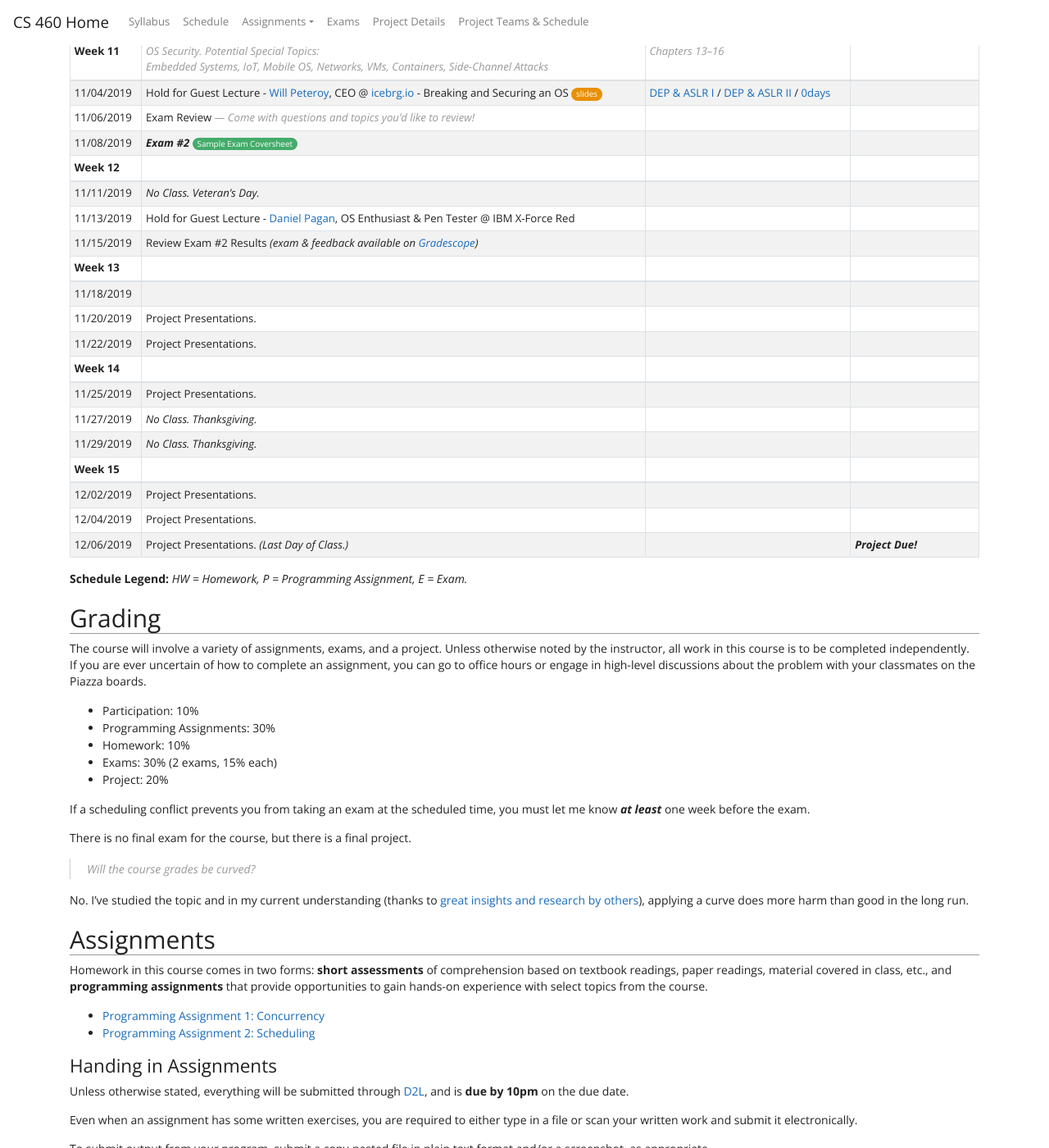
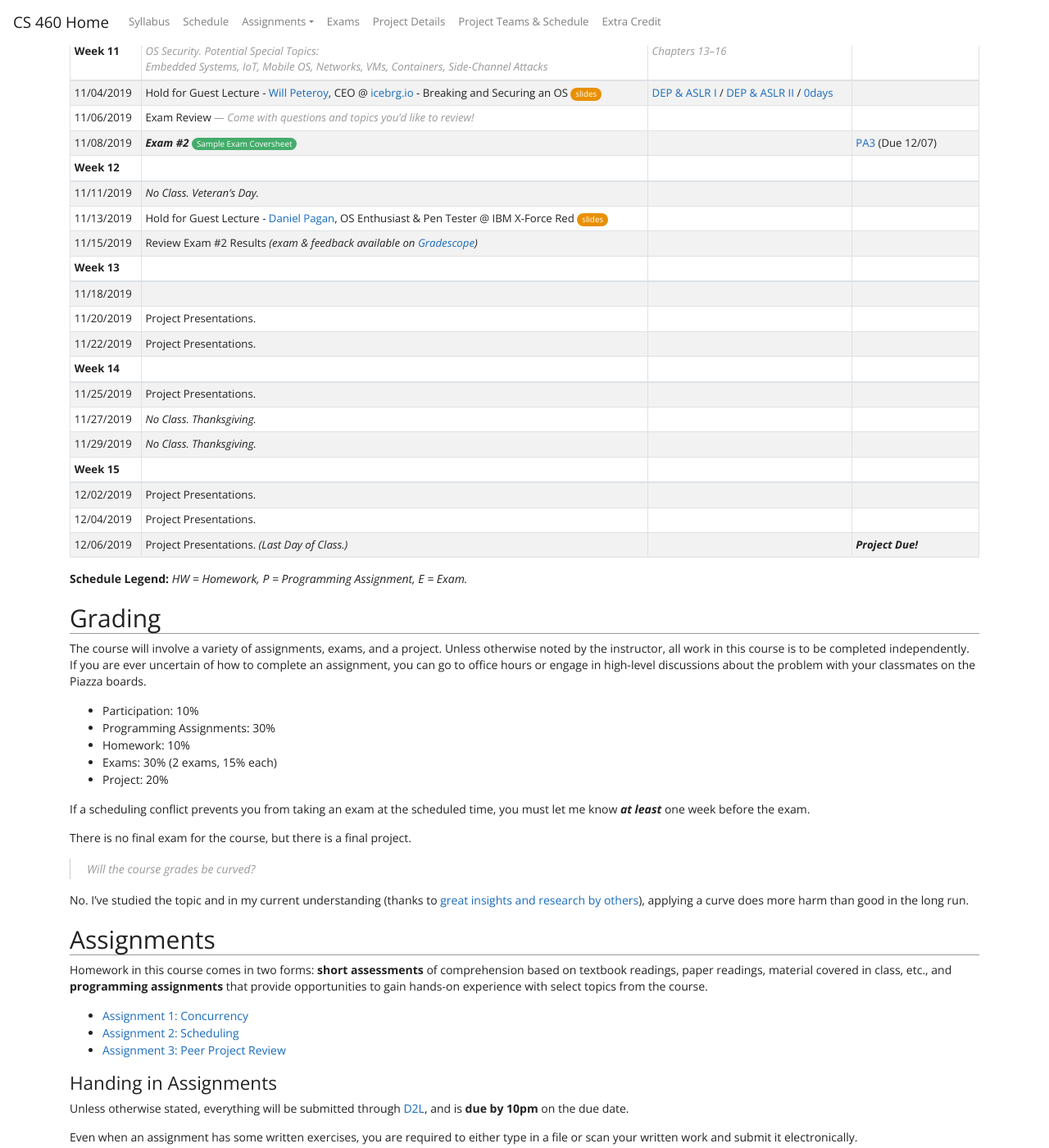
Before and after one commit to traviswpeters/cs460-2019-fall, a Jekyll site: the page built from index.md, in a window 1280 px wide and 1400 px high, scrolled down 3413 px. Shown: the whole window at 82% size. Built offline with Jekyll 4.4.1, drawn with Linux system fonts in a browser that asks for light colours; nearby versions of some CDN libraries.

```diff
--- a/_data/settings.yml
+++ b/_data/settings.yml
@@ -36,6 +36,7 @@ menu:
 - {name: 'Exams', url: '#exams'}
 - {name: 'Project Details', url: 'project'}
 - {name: 'Project Teams & Schedule', url: 'project-schedule'}
+- {name: 'Extra Credit', url: 'xc'}
 # - {name: 'Code', url: 'code'}
 
 homeworks:
@@ -73,7 +74,7 @@ homeworks:
 assignments:
   a1:
     shortname: 'PA1'
-    longname: 'Programming Assignment 1: Concurrency'
+    longname: 'Assignment 1: Concurrency'
     url: 'a1'
     due: 'Due 10/16'
     timedue: '@10pm'
@@ -82,19 +83,20 @@ assignments:
     show: True # show on schedule?
   a2:
     shortname: 'PA2'
-    longname: 'Programming Assignment 2: Scheduling'
+    longname: 'Assignment 2: Scheduling'
     url: 'a2'
     due: 'Due 11/11'
-    tinedue: '@10pm'
+    timedue: '@10pm'
     duelong: 'Monday, November 11th, 2019 @10pm'
     show: True # show on schedule?
   a3:
     shortname: 'PA3'
-    longname: 'Programming Assignment 3: ???'
+    longname: 'Assignment 3: Peer Project Review'
     url: 'a3'
-    due: 'Due 11/22'
-    tinedue: '@10pm'
-    show: False # show on schedule?
+    due: 'Due 12/07'
+    timedue: '@10pm'
+    duelong: 'Saturday, December 7th, 2019 @10pm'
+    show: True # show on schedule?
 
 project:
   infolink: 'https://docs.google.com/spreadsheets/d/1uMk0pcho_B2v8_7t_E3S-IpsdUfhjBKsT5XdBcfPOBI/edit?usp=sharing'
--- a/index.md
+++ b/index.md
@@ -251,7 +251,7 @@ Other stuff from class: [Makefile]{:.code} [Vagrantfile]{:.code}
 | **Week 12**   | <span class="note"></span>
 | ------------- | -------------------------------------------------------------------------------------------------------------------------------------------------------------------------------------- | -------------------------------------------- |--------------------------------------------- |
 | 11/11/2019    | *No Class. Veteran's Day.*                                                                                                                                                             |                                              |
-| 11/13/2019    | Hold for Guest Lecture - [Daniel Pagan](https://www.linkedin.com/in/daniel-pagan-0227b8126), OS Enthusiast & Pen Tester @ IBM X-Force Red                                              |                                              |
+| 11/13/2019    | Hold for Guest Lecture - [Daniel Pagan](https://www.linkedin.com/in/daniel-pagan-0227b8126), OS Enthusiast & Pen Tester @ IBM X-Force Red [slides][slides23]{:.slides}                                             |                                              |
 | 11/15/2019    | Review Exam #2 Results *(exam & feedback available on [Gradescope]({{site.data.settings.Gradescope}}))*
 | **Week 13**   | <span class="note"></span>
 | ------------- | -------------------------------------------------------------------------------------------------------------------------------------------------------------------------------------- | -------------------------------------------- |--------------------------------------------- |
```
Also changed, not shown: other parts of index.md (+1 -2 lines), a1.md (+1 -1 lines), a2.md (+1 -1 lines), a3.md (+21 -6 lines), xc.md (added, +38 -0 lines), assets/NCUR2020_Logo-horizont.png (added), 2 other files.
